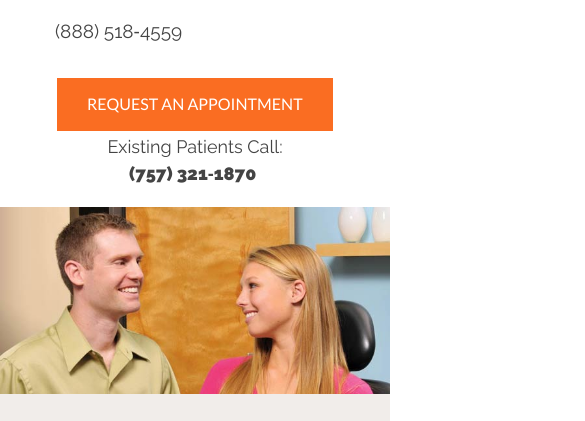
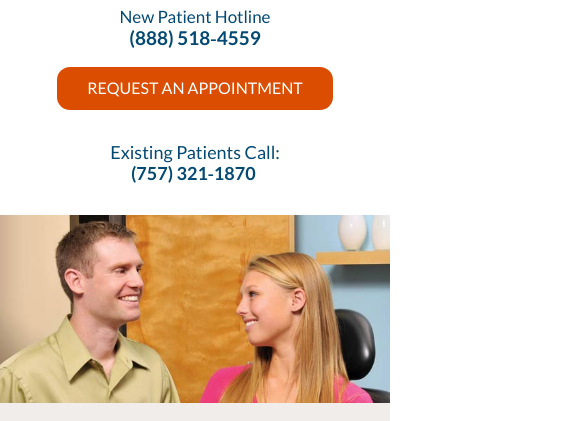
Before and after one commit to HelloWorldDevs/saxton, a website: page app/index.html in a window 390 px wide. Shown: the part 132-553 px from the top of the page, 585 px wide, since content can reach past the window. Drawn offline with nearby package versions, Linux system fonts and the light colour scheme; some packages are replaced by stand-ins of ours; files that its build step writes are made by us from their sources; files whose address does not match are found by name.

Commit message:
update phone slugs and buttons

```diff
--- a/app/_scss/componenets/_buttons.scss
+++ b/app/_scss/componenets/_buttons.scss
@@ -7,7 +7,7 @@ button.btn {
   background-color: $c-btn;
   color: $c-white;
   border: 2px solid $c-white;
-  border-radius: 0.1px;
+  border-radius: 15px;
   &:hover, &:focus {
     background-color: darken($c-btn, 15% );
     text-decoration: none;
--- a/app/_scss/globals/_colors.scss
+++ b/app/_scss/globals/_colors.scss
@@ -1,5 +1,3 @@
-/// Button Color
-$c-btn: #FA6D22;
 
 /// Font Colors
 $c-brick: #E87400;
@@ -31,9 +29,13 @@
 
 //New Colors
 
+/// Button Color
+$c-btn: #DB4D01;
+
+//Font Colors
 $c-grey-blue: #034973;
+$c-greyer-blue: #909293;
 $c-grey: #5B5D5F;
-
 
 //Background Colors
 $c-grey-orange: #F1EDEA;
--- a/app/_scss/main.scss
+++ b/app/_scss/main.scss
@@ -38,11 +38,11 @@
 @import "sections/about";
 //@import "sections/certificates";
 //@import "sections/footer";
-//@import "sections/header";
+@import "sections/header";
 //@import "sections/insurance";
 //@import "sections/location";
 //@import "sections/marquee";
-//@import "sections/phone-slab";
+@import "sections/phone-slab";
 //@import "sections/reviews";
 @import "sections/specials-2";
 //@import "sections/services";
--- a/app/_scss/sections/_header.scss
+++ b/app/_scss/sections/_header.scss
@@ -1,6 +1,5 @@
 #header.full-header {
 
-  position: absolute;
   width: 100%;
   font-family: $ff-lato;
   #primary-menu-trigger {
@@ -34,7 +33,7 @@
     }
   }
 
-  @media screen and (max-width: $whidth-md) {
+  @media screen and (max-width: $width-md) {
     #logo {
       img {
         margin-right: 100%;
--- a/app/_scss/sections/_phone-slab.scss
+++ b/app/_scss/sections/_phone-slab.scss
@@ -1,17 +1,25 @@
-.phone-slab {
-  background-color: $c-white;
+#section-phone-slug,
+#section-phone-slug-2 {
+  //Colors
+  $c-background: $c-white;
+  $c-phone: $c-grey-blue;
+  $c-text: $c-grey-blue;
+  $c-breakline: $c-grey;
 
+
+
+  background-color: $c-background;
   .text {
-    font-family: $ff-open;
-    color: $c-darkish-purple;
+    font-family: $ff-lato;
+    font-weight: 700;
+    color: $c-text;
   }
 
   .phone-number {
-    font-family: $ff-roboto-condensed;
-    color: $c-darkish-purple;
+    font-family: $ff-lato;
     font-weight: 900;
+    @include link-color($c-phone);
     a:hover {
-      color: $c-darkish-purple !important;
       text-decoration: none;
     }
     &:hover {
@@ -32,7 +40,7 @@
 
   .row {
     @media screen and (min-width: $width-md+1) {
-    display: flex;
+      display: flex;
     }
     .btn {
       @media screen and (min-width: $width-md+1) {
@@ -57,8 +65,8 @@
   .row:first-child {
     padding-bottom: $spacing-sm;
   }
-  &__left {
-    border-right: solid 2px #B7A3C8;
+  .phone-slab__left {
+    border-right: solid 2px $c-breakline;
     text-align: right;
     margin-top: 5px;
     @media screen and (max-width: $width-md) {
@@ -70,7 +78,7 @@
     @media screen and (max-width: $width-xs) {
     }
   }
-  &__right {
+  .phone-slab__right {
     text-align: left;
     @media screen and (max-width: $width-md) {
       text-align: center;
@@ -81,15 +89,4 @@
     @media screen and (max-width: $width-xs) {
     }
   }
-
-  //Custom break line color for Paquette
-  &.phone-slab-2 {
-    //background-color: $c-teal-lighter;
-    &__left {
-      margin-top: 0;
-      @media screen and (max-width: $width-md) {
-      }
-    }
-  }
-
 }
```
